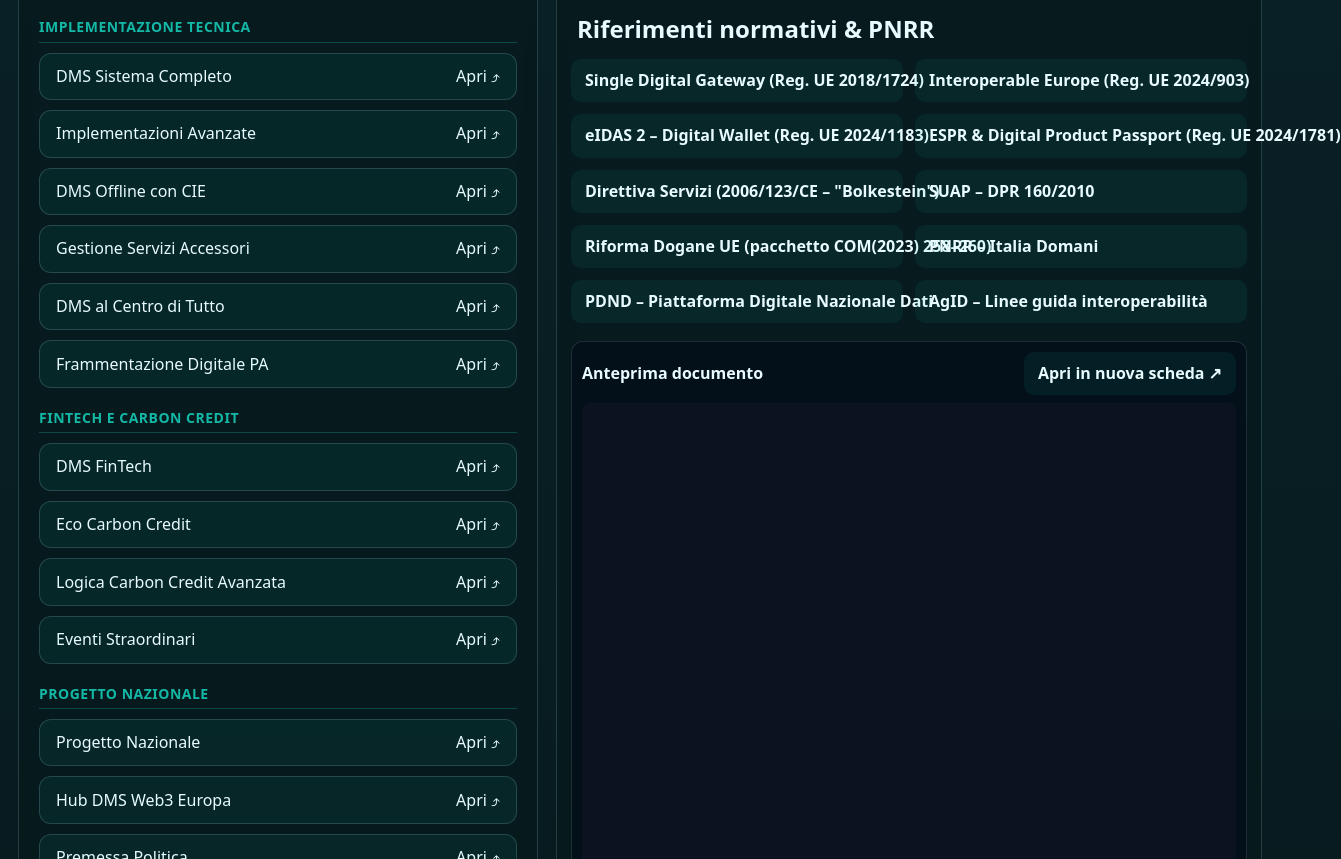
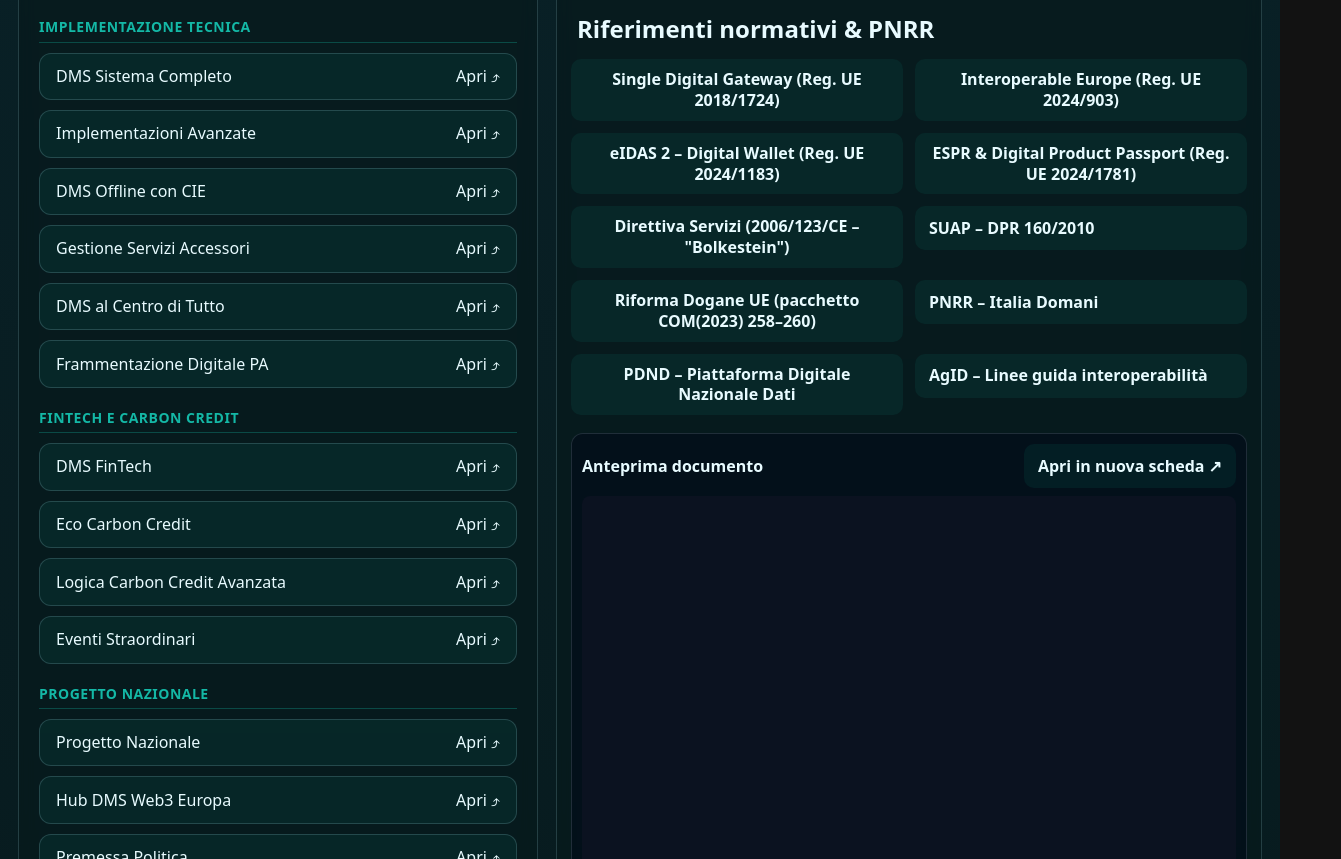
Before and after one commit to Chcndr/dms-news-prova, a plain HTML site: page landing/spot.html in a window 1280 px wide. Shown: the part 1471-2330 px from the top of the page, 1341 px wide, since content can reach past the window. Drawn offline with Linux system fonts and the light colour scheme; files that its build step writes are made by us from their sources; files whose address does not match are found by name.

Commit message:
Fix SPOT: gestione testi lunghi nei pulsanti norme - word-wrap + altezza minima

```diff
--- a/landing/spot.html
+++ b/landing/spot.html
@@ -101,7 +101,12 @@
     border-color:var(--stroke) !important;
     background:rgba(20,184,166,.08) !important; /* stesso colore dei PDF */
     color:var(--ink) !important;
-    text-decoration:none; white-space:nowrap;
+    text-decoration:none;
+    white-space:normal; /* permette il word-wrap */
+    word-wrap:break-word; /* spezza le parole lunghe */
+    text-align:center; /* centra il testo */
+    min-height:44px; /* altezza minima per testi lunghi */
+    line-height:1.3; /* migliore spaziatura righe */
   }
   .btn-norme:hover,.btn-norme:focus{
     background:rgba(20,184,166,.15) !important; /* stesso hover dei PDF */
@@ -114,7 +119,8 @@
   /* griglia responsiva della sezione norme */
   .norme-grid {
     display:grid; gap:12px;
-    grid-template-columns: repeat(auto-fit, minmax(260px, 1fr));
+    grid-template-columns: repeat(auto-fit, minmax(280px, 1fr)); /* più spazio per testi lunghi */
+    align-items:start; /* allinea i pulsanti in alto */
   }
 
   /* viewer container */
```
